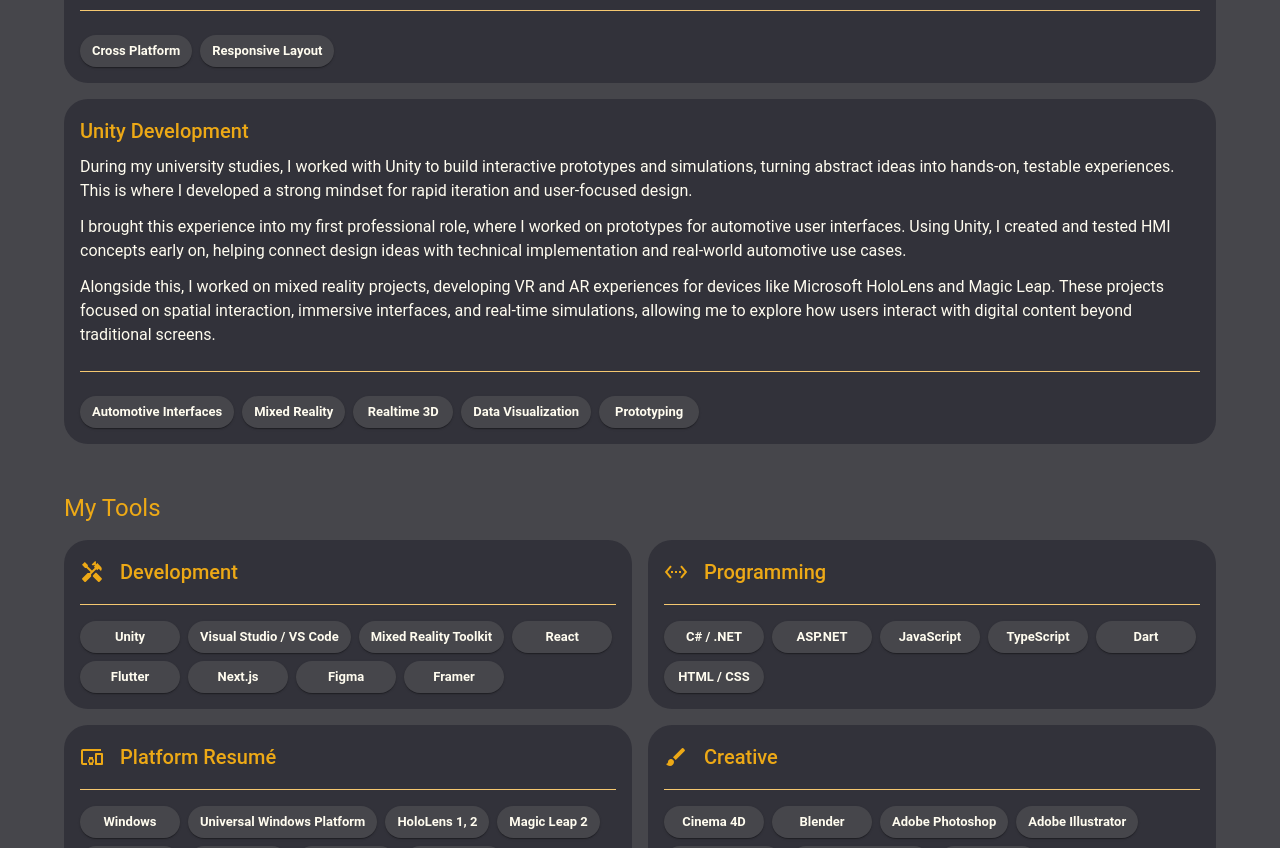
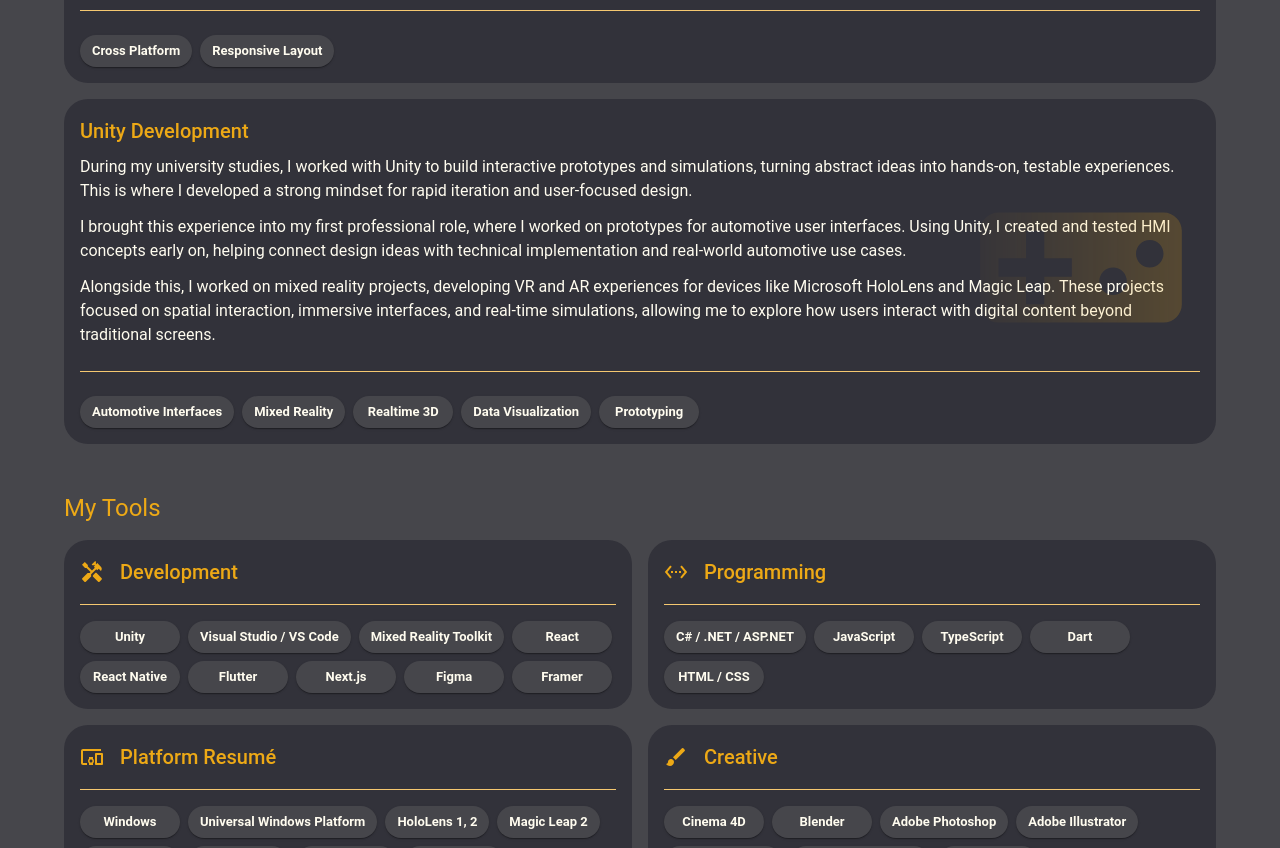
Before and after one commit to KarlSupertramp/HostNextJs, a Next.js app: page / in a window 1280 px wide. Shown: the part 2686-3534 px from the top of the page. Built offline with nearby package versions, Linux system fonts and the light colour scheme; no server answers.

Commit message:
Updated skills page

```diff
--- a/app/skills/page.tsx
+++ b/app/skills/page.tsx
@@ -7,6 +7,13 @@ import BrushIcon from '@mui/icons-material/Brush';
 import DevicesOtherIcon from '@mui/icons-material/DevicesOther';
 import CloudSyncIcon from '@mui/icons-material/CloudSync';
 import { useTranslations } from "next-intl";
+import { ReactElement } from "react";
+
+import DrawIcon from '@mui/icons-material/Draw';
+import AssignmentIcon from '@mui/icons-material/Assignment';
+import PhonelinkIcon from '@mui/icons-material/Phonelink';
+import VideogameAssetIcon from '@mui/icons-material/VideogameAsset';
+
 
 export default function SkillsPage({ id }: { id?: string }){
   const devTools = [
@@ -14,6 +21,7 @@ export default function SkillsPage({ id }: { id?: string }){
     "Visual Studio / VS Code",
     "Mixed Reality Toolkit",
     "React",
+    "React Native",
     "Flutter",
     "Next.js",
     "Figma",
@@ -21,8 +29,7 @@ export default function SkillsPage({ id }: { id?: string }){
   ];
 
   const languages = [
-    "C# / .NET",
-    "ASP.NET",
+    "C# / .NET / ASP.NET",
     "JavaScript",
     "TypeScript",
     "Dart",
@@ -85,10 +92,46 @@ export default function SkillsPage({ id }: { id?: string }){
     </Box>
   );
 
+  const SkillArticle = ({
+    title,
+    paragraphs,
+    chips = [],
+    bgIcon
+  }: {
+    title: string;
+    paragraphs: string[];
+    chips?: string[];
+    bgIcon?: ReactElement
+  }) => (
+    <Box
+      sx={{
+        mb: 2,
+        bgcolor: "background.paper",
+        p: 2,
+        borderRadius: 2,
+        position: "relative",
+        overflow: "hidden",
+      }}
+    >
+      {bgIcon &&
+        <Box
+          sx={{
+            position: "absolute",
+            right: 25,
+            top: "50%",
+            transform: "translateY(-50%)",
+            pointerEvents: "none",
+            opacity: 0.2,
+            maskImage:
+            "linear-gradient(to left, rgba(0,0,0,1), rgba(0,0,0,0.1))",
+            WebkitMaskImage:
+            "linear-gradient(to left, rgba(0,0,0,1), rgba(0,0,0,0.1))",
+          }}
+          >
+          {bgIcon}
+        </Box>
+      }
 
-
-const SkillArticle = ({ title, paragraphs, chips = [] } : {title: string, paragraphs: string[], chips?: string[]}) => (
-  <Box sx={{ mb: 2, bgcolor: "background.paper", p: 2, borderRadius: 2 }}>
       <Typography mb={1} variant="h6">
         {title}
       </Typography>
@@ -102,7 +145,10 @@ const SkillArticle = ({ title, paragraphs, chips = [] } : {title: string, paragr
             color="text.secondary"
             sx={{
               mb: 1.5,
-            "& b, & strong": { fontWeight: 700, color: "text.primary" },
+              "& b, & strong": {
+                fontWeight: 700,
+                color: "text.primary",
+              },
             }}
           >
             {paragraph}
@@ -117,17 +163,16 @@ const SkillArticle = ({ title, paragraphs, chips = [] } : {title: string, paragr
           <Chip
             sx={{
               fontWeight: "bold",
-            boxShadow: 1 ,
+              boxShadow: 1,
               minWidth: "100px",
               color: "text.secondary",
-            backgroundColor: "background.default"
+              backgroundColor: "background.default",
             }}
             key={item}
             label={item}
           />
         ))}
       </Stack>
-
     </Box>
   );
 
@@ -141,21 +186,25 @@ const SkillArticle = ({ title, paragraphs, chips = [] } : {title: string, paragr
         </Typography>
 
        <SkillArticle
+          bgIcon={<DrawIcon sx={{ fontSize: 220 }} />}
           title="User Experience Design"
           paragraphs={[t("ux1")]}
           chips={["Usability", "Design Thinking", "User Focussed"]}/>
 
         <SkillArticle
+          bgIcon={<AssignmentIcon sx={{ fontSize: 220 }} />}
           title="Project Management"
           paragraphs={[t("management1"), t("management2")]}
           chips={["Product Owner", "Scrum Master"]}/>
 
         <SkillArticle
+          bgIcon={<PhonelinkIcon sx={{ fontSize: 220 }} />}
           title="Frontend & Mobile Development"
           paragraphs={[t("frontend1"), t("frontend2")]}
           chips={["Cross Platform", "Responsive Layout"]}/>
 
         <SkillArticle
+          bgIcon={<VideogameAssetIcon sx={{ fontSize: 220 }} />}
           title="Unity Development"
           paragraphs={[t("unity1"), t("unity2"), t("unity3")]}
           chips={["Automotive Interfaces", "Mixed Reality", "Realtime 3D", "Data Visualization", "Prototyping" ]}/>
```
Lines whose indentation alone changed are shown as unchanged.
